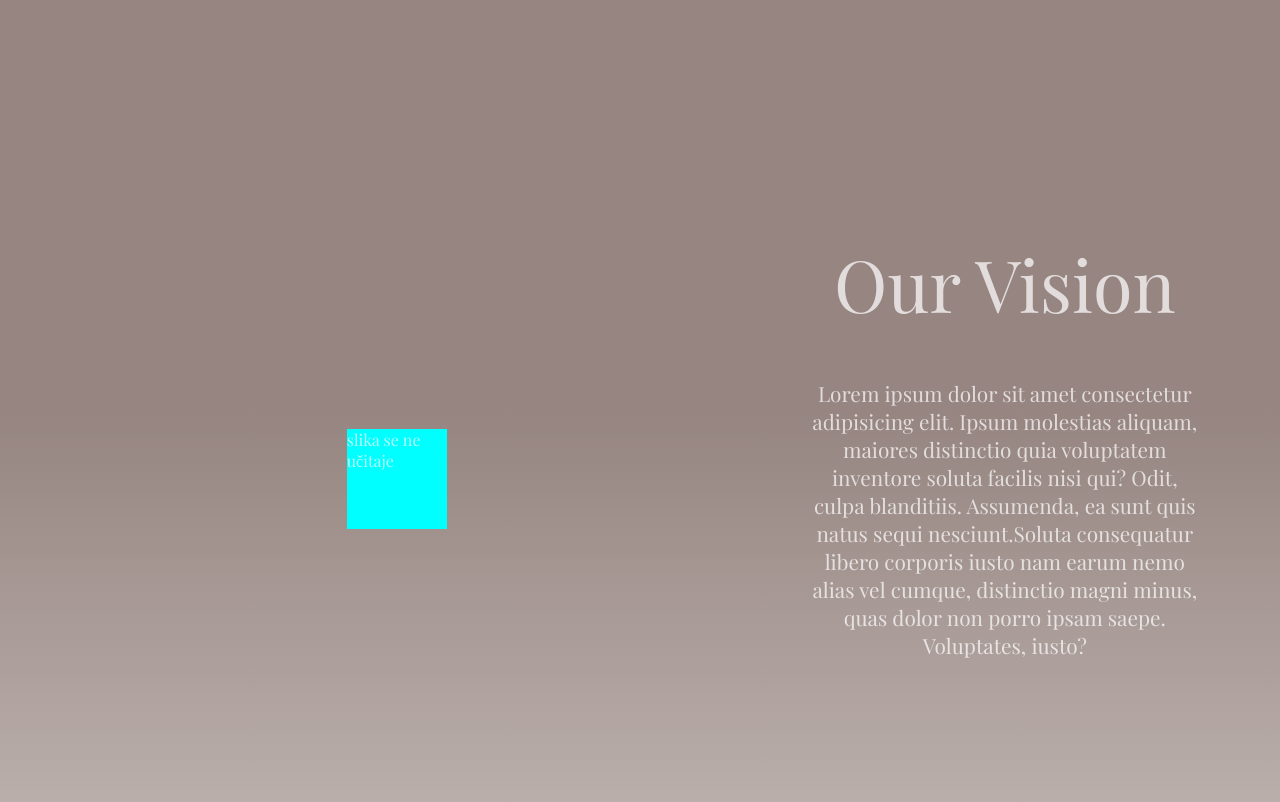
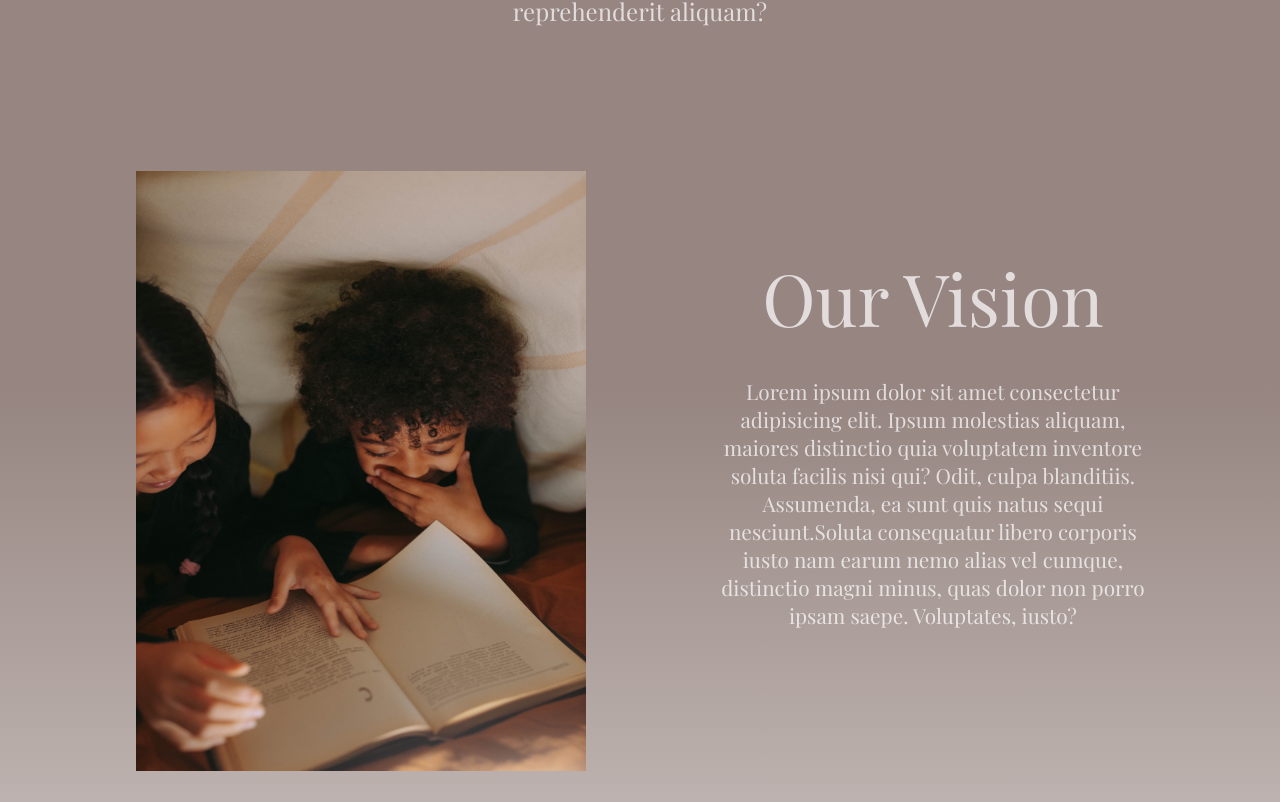
Before and after one commit to Ljusaj123/Bookie, a Next.js app: page /about-us in a window 1280 px wide. Shown: the part 738-1540 px from the top of the page. Built offline with nearby package versions, Linux system fonts and the light colour scheme.

Commit message:
dodana slika, popravljena responzivnost

```diff
--- a/pages/about-us.js
+++ b/pages/about-us.js
@@ -1,5 +1,6 @@
 import Footer from "../modules/footer/Footer";
 import Navbar from "../components/Navbar";
+import Image from "next/image";
 
 const About = () => {
     return (
@@ -26,7 +27,7 @@ const About = () => {
             </main>
             <section className="vision">
                 <div className="picture-container">
-                    <div><p>slika se ne učitaje</p></div>
+                    <Image src="/about-us-picture.jpg" width={450} height={600} />
                 </div>
                 <div className="text-container">
                     <h1>Our Vision</h1>
--- a/styles/css/styles.css
+++ b/styles/css/styles.css
@@ -944,7 +944,7 @@ nav {
   height: -moz-max-content;
   height: max-content;
   width: 70%;
-  margin: 3rem auto;
+  margin: 5rem auto;
   padding: 2rem;
   display: -webkit-box;
   display: -ms-flexbox;
@@ -962,7 +962,7 @@ nav {
 }
 
 .about .introduction h1 {
-  font-size: clamp(1.8rem, 7vw, 5.5rem);
+  font-size: clamp(2rem, 7vw, 5.5rem);
   margin-bottom: 3rem;
   text-align: center;
 }
@@ -977,8 +977,21 @@ nav {
   height: -moz-max-content;
   height: max-content;
   width: 100%;
-  margin: 10rem 0;
+  margin: 5rem 0;
   padding: 2rem;
+  display: -webkit-box;
+  display: -ms-flexbox;
+  display: flex;
+  -webkit-box-pack: space-evenly;
+      -ms-flex-pack: space-evenly;
+          justify-content: space-evenly;
+  -webkit-box-align: center;
+      -ms-flex-align: center;
+          align-items: center;
+}
+
+.about .vision .picture-container {
+  padding: 0 2rem;
   display: -webkit-box;
   display: -ms-flexbox;
   display: flex;
@@ -990,28 +1003,9 @@ nav {
           align-items: center;
 }
 
-.about .vision .picture-container {
-  width: 60%;
-  display: -webkit-box;
-  display: -ms-flexbox;
-  display: flex;
-  -webkit-box-pack: center;
-      -ms-flex-pack: center;
-          justify-content: center;
-  -webkit-box-align: center;
-      -ms-flex-align: center;
-          align-items: center;
-}
-
-.about .vision .picture-container div {
-  background-color: aqua;
-  height: 100px;
-  width: 100px;
-}
-
 .about .vision .text-container {
   width: 40%;
-  padding: 1rem 3rem;
+  padding: 1rem;
   display: -webkit-box;
   display: -ms-flexbox;
   display: flex;
@@ -1028,12 +1022,13 @@ nav {
 }
 
 .about .vision .text-container h1 {
-  font-size: clamp(1.8rem, 6vw, 4.5rem);
-  margin-bottom: 3rem;
+  font-size: clamp(1.5rem, 6vw, 4.5rem);
+  margin-bottom: 2rem;
+  text-align: center;
 }
 
 .about .vision .text-container p {
-  font-size: clamp(0.9rem, 3vw, 1.3rem);
+  font-size: clamp(0.85rem, 2vw, 1.3rem);
   text-align: center;
   margin-bottom: 4rem;
 }
@@ -1724,6 +1719,9 @@ nav {
         -ms-flex-direction: column;
             flex-direction: column;
   }
+  .about .vision h1 {
+    margin-top: 2rem;
+  }
   .about .vision .text-container {
     width: 90%;
     padding: 0;
--- a/styles/sass/_about-us.scss
+++ b/styles/sass/_about-us.scss
@@ -10,12 +10,12 @@
 	& .introduction {
 		height: max-content;
 		width: 70%;
-		margin: 3rem auto;
+		margin: 5rem auto;
 		padding: 2rem;
 		@include univerzalni-display(flex, center, center);
 		flex-direction: column;
 		& h1 {
-			font-size: clamp(1.8rem, 7vw, 5.5rem);
+			font-size: clamp(2rem, 7vw, 5.5rem);
 			margin-bottom: 3rem;
 			text-align: center;
 		}
@@ -28,32 +28,27 @@
 	.vision {
 		height: max-content;
 		width: 100%;
-		margin: 10rem 0;
+		margin: 5rem 0;
 		padding: 2rem;
-		@include univerzalni-display(flex, center, center);
+		@include univerzalni-display(flex, space-evenly, center);
 		& .picture-container {
-			width: 60%;
+			padding: 0 2rem;
 			@include univerzalni-display(flex, center, center);
-
-			& div {
-				background-color: aqua;
-				height: 100px;
-				width: 100px;
-			}
 		}
 		& .text-container {
 			width: 40%;
-			padding: 1rem 3rem;
+			padding: 1rem;
 			@include univerzalni-display(flex, space-evenly, center);
 			flex-direction: column;
 
 			& h1 {
-				font-size: clamp(1.8rem, 6vw, 4.5rem);
-				margin-bottom: 3rem;
+				font-size: clamp(1.5rem, 6vw, 4.5rem);
+				margin-bottom: 2rem;
+				text-align: center;
 			}
 
 			& p {
-				font-size: clamp(0.9rem, 3vw, 1.3rem);
+				font-size: clamp(0.85rem, 2vw, 1.3rem);
 				text-align: center;
 				margin-bottom: 4rem;
 			}
--- a/styles/sass/_responzive.scss
+++ b/styles/sass/_responzive.scss
@@ -49,9 +49,13 @@
 			width: 90%;
 		}
 
-		.vision {
+		& .vision {
 			margin: 3rem 0;
 			flex-direction: column;
+
+			& h1 {
+				margin-top: 2rem;
+			}
 
 			& .text-container {
 				width: 90%;
```
Also changed, not shown: public/about-us-picture.jpg (renamed from assets/about-us-picture.jpg).
